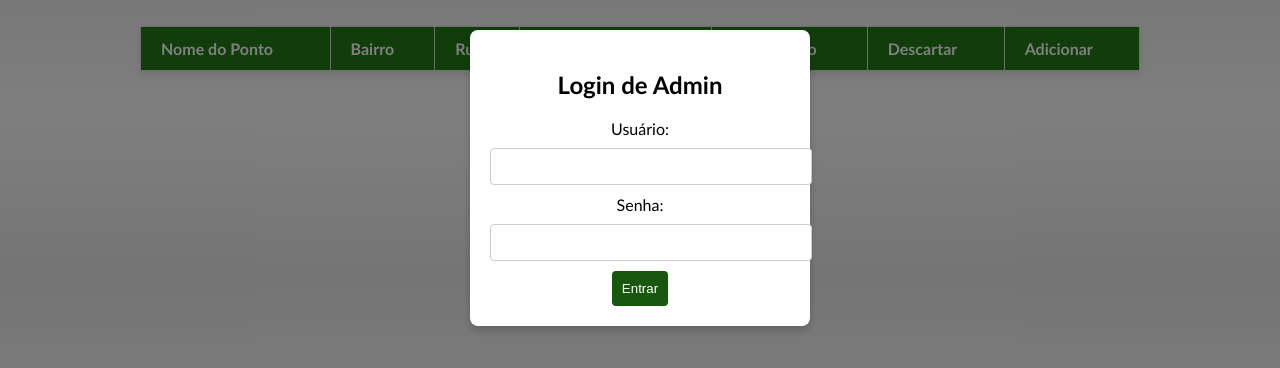
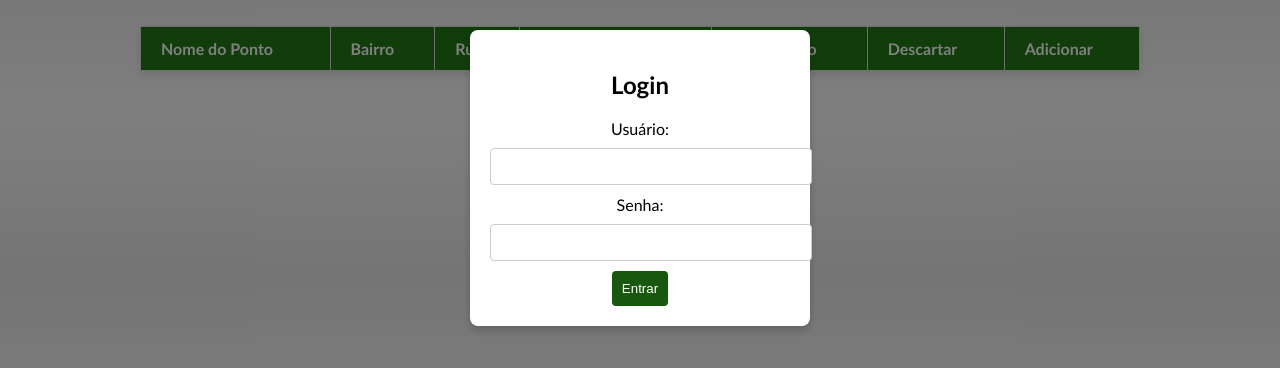
Before and after one commit to JoaoPZM/GreenTech-FrontEnd, a plain HTML site: page admin.html in a window 1280 px wide. Shown: the part 222-590 px from the top of the page. Drawn offline with Linux system fonts and the light colour scheme; no server answers.

Commit message:
Update admin.html

```diff
--- a/admin.html
+++ b/admin.html
@@ -10,7 +10,7 @@
     <!-- Pop-up de login -->
     <div id="loginModal" class="modal">
         <div class="modal-content">
-            <h2>Login de Admin</h2>
+            <h2>Login</h2>
             <form id="loginForm">
                 <label for="username">Usuário:</label>
                 <input type="text" id="username" required>
```
